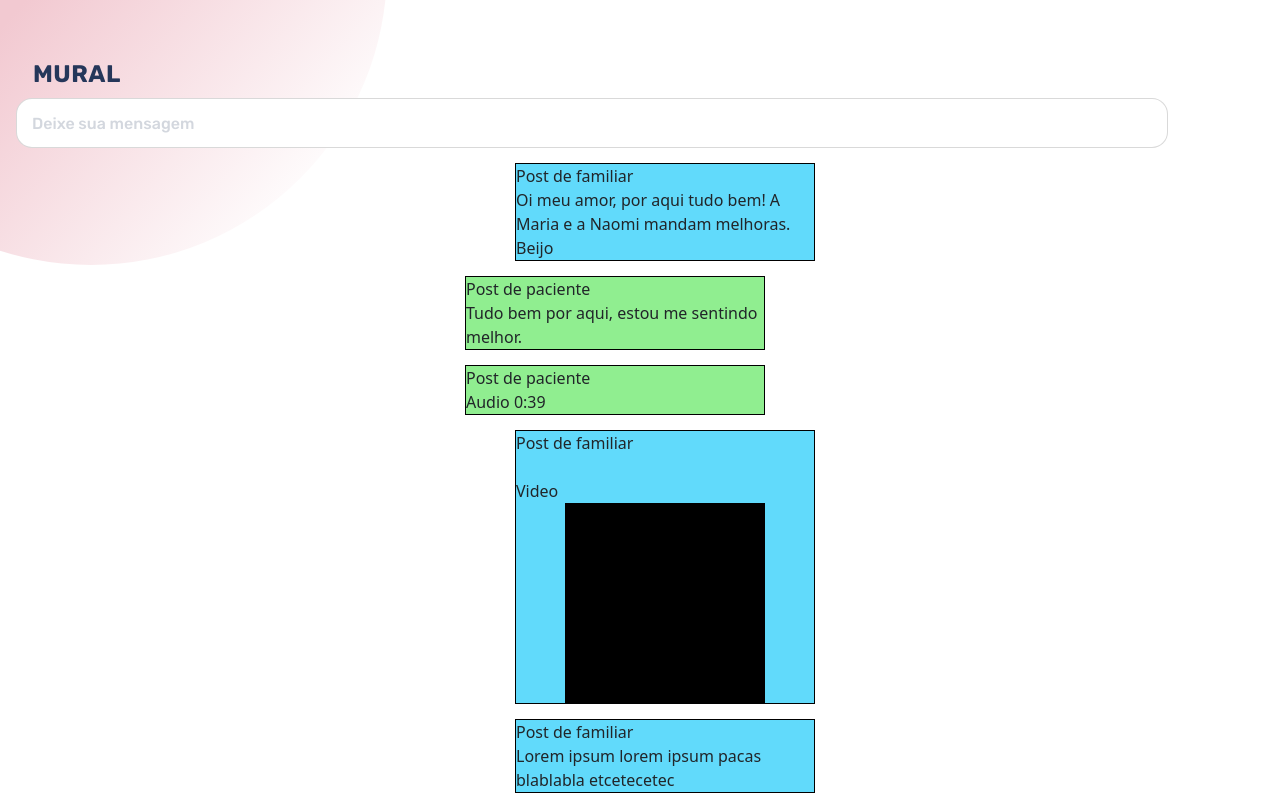
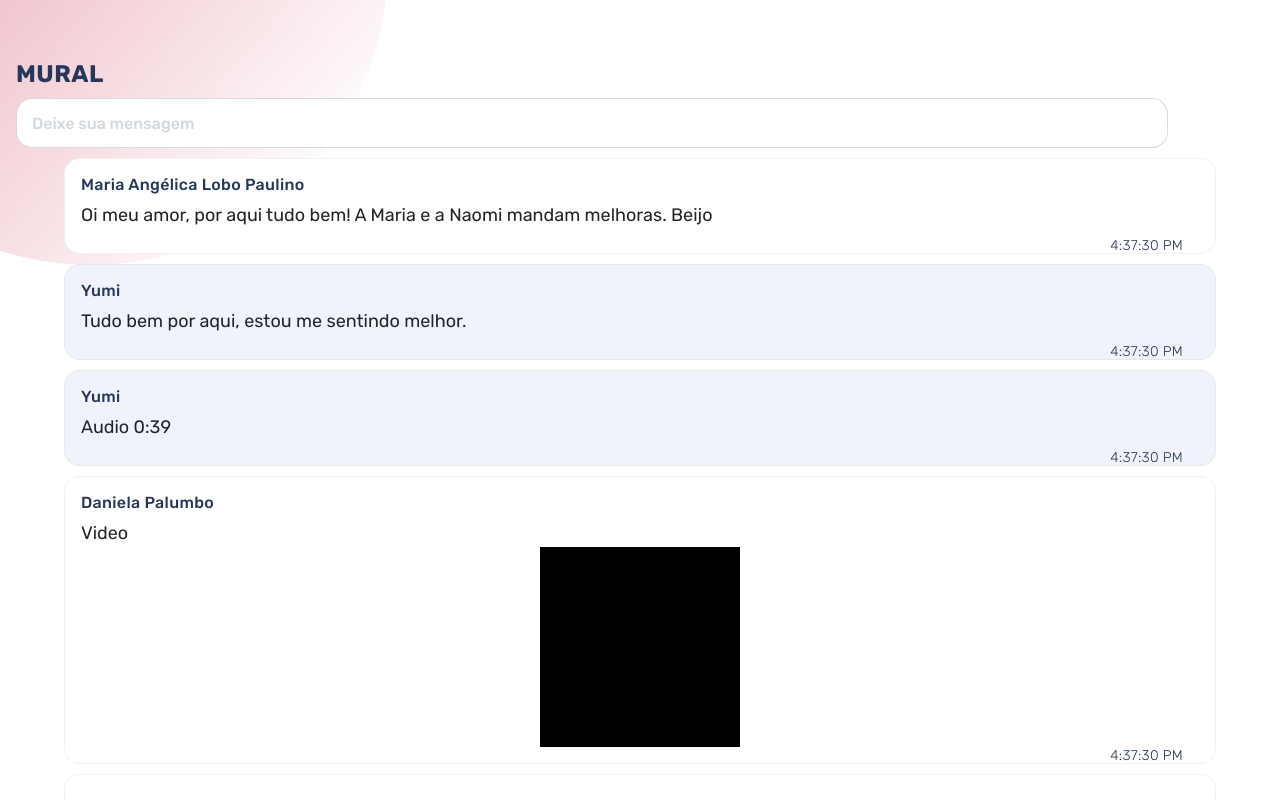
Before and after one commit to danipj/hackathonCovid, a React (Create React App) app: page / in a window 1280 px wide. Shown: the top 800 px of the page. Built offline with nearby package versions, Linux system fonts and the light colour scheme.

Commit message:
Fix post style and prontuario

```diff
--- a/public/index.html
+++ b/public/index.html
@@ -25,7 +25,7 @@
       Learn how to configure a non-root public URL by running `npm run build`.
     -->
     <link rel="preconnect" href="https://fonts.gstatic.com">
-    <link href="https://fonts.googleapis.com/css2?family=Rubik:wght@400;500;700&display=swap" rel="stylesheet">
+    <link href="https://fonts.googleapis.com/css2?family=Rubik:wght@300;400;500;700&display=swap" rel="stylesheet">
     <title>React App</title>
   </head>
   <body>
--- a/src/App.scss
+++ b/src/App.scss
@@ -27,7 +27,7 @@
 
 .title{
   margin-top: 60px;
-  margin-left: 33px;
+  margin-left: 16px;
   font-family: Rubik;
   font-style: normal;
   font-weight: bold;
@@ -45,7 +45,12 @@
   top: -327px;
   border-radius: 80%;
   z-index: -1;
-  background: linear-gradient(131.23deg, #F2C9D1 46.52%, rgba(239, 162, 158, 0) 88.89%);
+  &.red{
+    background: linear-gradient(131.23deg, #F2C9D1 46.52%, rgba(239, 162, 158, 0) 88.89%);
+  }
+  &.blue{
+    background: linear-gradient(131.23deg, #6583BF 46.52%, rgba(101, 131, 191, 0) 88.89%);
+  }
 }
 
 .input{
@@ -123,28 +128,64 @@
   background-color: black;
   margin:auto
 }
+// .App{
+//   background-color: #E5E5E5;
+//   z-index: -5;
+//   position: relative;
+//   height: 100%;
+// }
 
-$deslocamento: -50px;
 .post{
-  width: 300px;
-  border: 1px black solid;
-  margin: 15px auto;
+  margin: 10px auto;
   position: relative;
+  border-radius: 16px;
+  padding: 16px;
+  border: 1px solid rgba(0, 0, 0, 0.05);
+  font-family: Rubik;
+  font-style: normal;
+  font-size: 18px;
   &-familiar{
     @extend .post;
-    margin-right: $deslocamento;
-    background-color: #61dafb;
+    background-color: #FFF;
   }
-  &-paciente{
+  &-patient{
     @extend .post;
-    margin-left: $deslocamento;
-    background-color: #90ee90;
+    background-color: #F0F3F9;
+  }
+
+  &-title{
+    font-weight: 500;
+    font-size: 16px;
+    line-height: 19px;
+
+    /* identical to box height */
+    letter-spacing: 0.02em;
+
+    color: #25375A;
+    margin-bottom: 8px;
+  }
+  .article{
+    margin-bottom: 8px;
+  }
+
+  .footer{
+    float:right;
+    margin-right: 16px;
+    position: relative;
+    font-weight: 300;
+    font-size: 14px;
+    line-height: 17px;
+
+    /* identical to box height */
+    letter-spacing: 0.02em;
+
+    color: #25375A;
   }
 }
+
 .feed{
   margin: auto;
-  width: 250px;
-  //border: 1px black solid;
+  width: 90%;
 }
 
 
--- a/src/Feed.js
+++ b/src/Feed.js
@@ -8,33 +8,33 @@ function Feed() {
   const [isInputOpen, setInputOpen] = useState(false);
 
   let mock = [
-    <Post type={"familiar"} message={"Oi meu amor, por aqui tudo bem! A Maria e a Naomi mandam melhoras. Beijo"}  hasVideo={false}/>,
-    <Post type={"paciente"} message={"Tudo bem por aqui, estou me sentindo melhor."}  hasVideo={false}/>,
-    <Post type={"paciente"} message={"Audio 0:39"}  hasVideo={false}/>,
-    <Post type={"familiar"} message={''} hasVideo={true}/>,
+    <Post type={"familiar"} message={"Oi meu amor, por aqui tudo bem! A Maria e a Naomi mandam melhoras. Beijo"}  hasVideo={false} createdAt={new Date().toLocaleTimeString()} author={"Maria Angélica Lobo Paulino"}/>,
+    <Post type={"patient"} message={"Tudo bem por aqui, estou me sentindo melhor."}  hasVideo={false} createdAt={new Date().toLocaleTimeString()}  author={"Yumi"}/>,
+    <Post type={"patient"} message={"Audio 0:39"}  hasVideo={false} createdAt={new Date().toLocaleTimeString()} author={"Yumi"}/>,
+    <Post type={"familiar"} message={''} hasVideo={true} createdAt={new Date().toLocaleTimeString()} author={"Daniela Palumbo"}/>,
   ]
 
   let type="";
   for (let index = 0; index < 5; index++) {
     if(index%2!==0){
-      type="paciente"
+      type="patient"
     }
     else{
       type = "familiar"
     }
-    mock = [...mock,<Post type={type} message={"Lorem ipsum lorem ipsum pacas blablabla etcetecetec"}  hasVideo={false}/>];
+    mock = [...mock,<Post type={type} message={"Lorem ipsum lorem ipsum pacas blablabla etcetecetec"}  hasVideo={false} createdAt={new Date().toLocaleTimeString()}/>];
   }
   const [posts, setPosts] = useState(mock);
 
   function sendMessage(){
     let type = "familiar"
-    setPosts([<Post type={type} message={message}  hasVideo={false}/>, ...posts])
+    setPosts([<Post type={type} message={message}  hasVideo={false} createdAt={new Date().toLocaleTimeString()}/>, ...posts])
     setMessage('')
     setInputOpen(false)
   }
 
   return(<React.Fragment>
-    <div className="ellipse"></div>
+    <div className="ellipse red"></div>
     <h1 className="title">MURAL</h1>
     {isInputOpen?
       <div className="input-feed">
--- a/src/Post.js
+++ b/src/Post.js
@@ -1,9 +1,35 @@
 function Post(props) {
+
+    function timeSince(date) {
+        var seconds = Math.floor((new Date() - date) / 1000);
+        var interval = seconds / 31536000;
+        if (interval > 1) {
+          return Math.floor(interval) + " anos";
+        }
+        interval = seconds / 2592000;
+        if (interval > 1) {
+          return Math.floor(interval) + " meses";
+        }
+        interval = seconds / 86400;
+        if (interval > 1) {
+          return Math.floor(interval) + " dias";
+        }
+        interval = seconds / 3600;
+        if (interval > 1) {
+          return Math.floor(interval) + " horas";
+        }
+        interval = seconds / 60;
+        if (interval > 1) {
+          return Math.floor(interval) + " minutos";
+        }
+        return Math.floor(seconds) + " segundos";
+    }
     return(
         <div className={"post-"+props.type}>
-            Post de {props.type}<br/>
-            {props.message}<br/>
+            <div className="post-title">{props.author}</div>
+            <div className="article">{props.message}</div>
             {props.hasVideo?<div>Video<div className="video"></div></div>:''}
+            <div className="footer">{props.createdAt}</div>
         </div>
     )
 }
--- a/src/Prontuario.js
+++ b/src/Prontuario.js
@@ -1,11 +1,23 @@
+import Post from './Post';
+import React from 'react'
+
 function Prontuario(){
+    const dados = [
+        <Post type={"familiar"} message={"Beto, Zé"}  hasVideo={false} author={"Como gosto de ser chamado?"}/>,
+        <Post type={"familiar"} message={"Eu sou pai da Regina e avô da Maria e do Claudinho, os amores da minha vida. Eu tenho 72 anos e meu sonho é ver meus netos se formando."}  hasVideo={false} author={"Quem sou eu?"}/>,
+        <Post type={"familiar"} message={"Gosto de uma bossa nova, um samba e sou grande fã do Djavan"}  hasVideo={false} author={"Minhas músicas preferidas"}/>,
+        <Post type={"familiar"} message={"Adoro uma feijoada e uma boa cocada"}  hasVideo={false} author={"Gosto de comer:"}/>,
+        <Post type={"familiar"} message={"Sobre música, carros antigos, sobre a natureza e o que ela traz de bom pra vida"}  hasVideo={false} author={"Gosto de conversar sobre:"}/>,
+        <Post type={"familiar"} message={"Tenho meu fiel companheiro canino Chico"}  hasVideo={false} author={"Animais de estimação:"}/>,
+    ]
 
-    return(
-        <div>
-            Informações do paciente:<br/>
-            Gosta de samba<br/>
-            Gosta do Palmeiras<br/>
+    return(<React.Fragment>
+        <div className="ellipse blue"></div>
+        <h1 className="title">PRONTUARIO AFETIVO</h1>
+        <div className="feed">
+            {dados}
         </div>
+        </React.Fragment>
     )
 
 }
```
